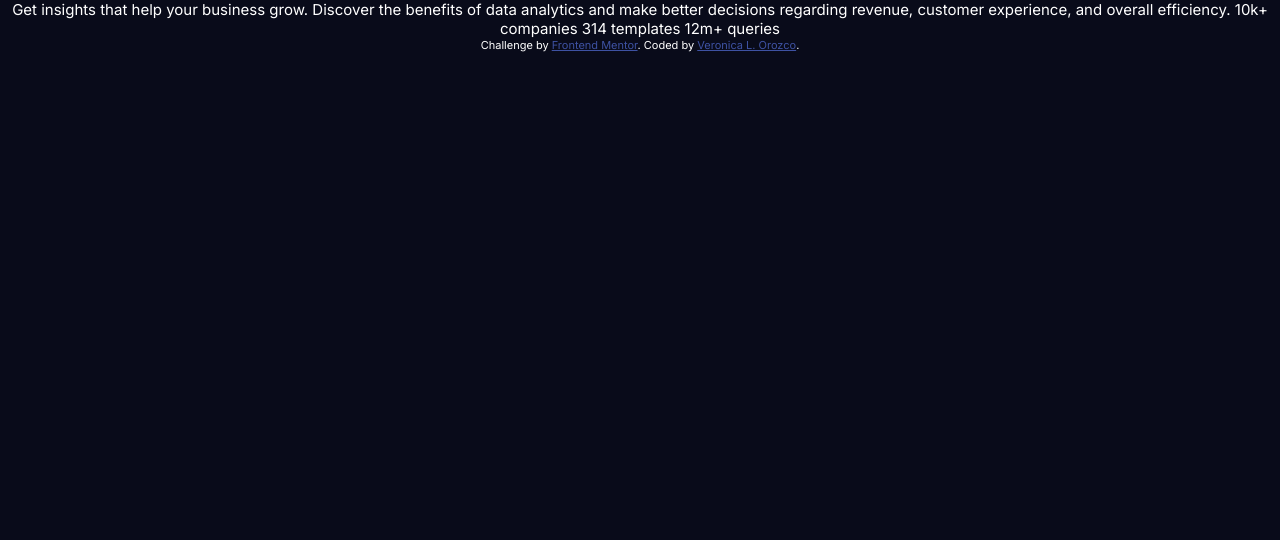
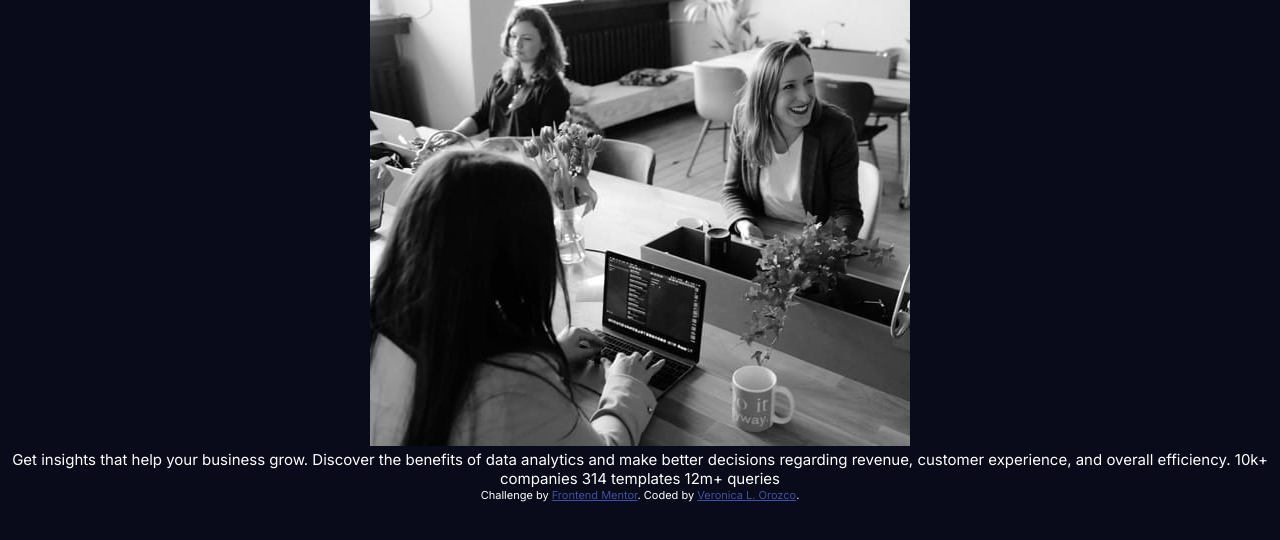
Before and after one commit to VLOrozco/Mobile-first-stats-preview-card-component, a plain HTML site: page index.html in a window 1280 px wide. Drawn offline with Linux system fonts and the light colour scheme.

Commit message:
Update index.html
source set images for picture tag created

```diff
--- a/index.html
+++ b/index.html
@@ -11,6 +11,13 @@
   <link rel="stylesheet" href="styles.css">
 </head>
 <body>
+
+<div class="container">
+  <picture>
+    <source media="(min-width: 750px)" srcset="images/image-header-desktop.jpg">
+    <img src="images/image-header-mobile.jpg" alt="Business group meeting">
+  </picture>
+</div>
 
   Get insights that help your business grow.
 
```
